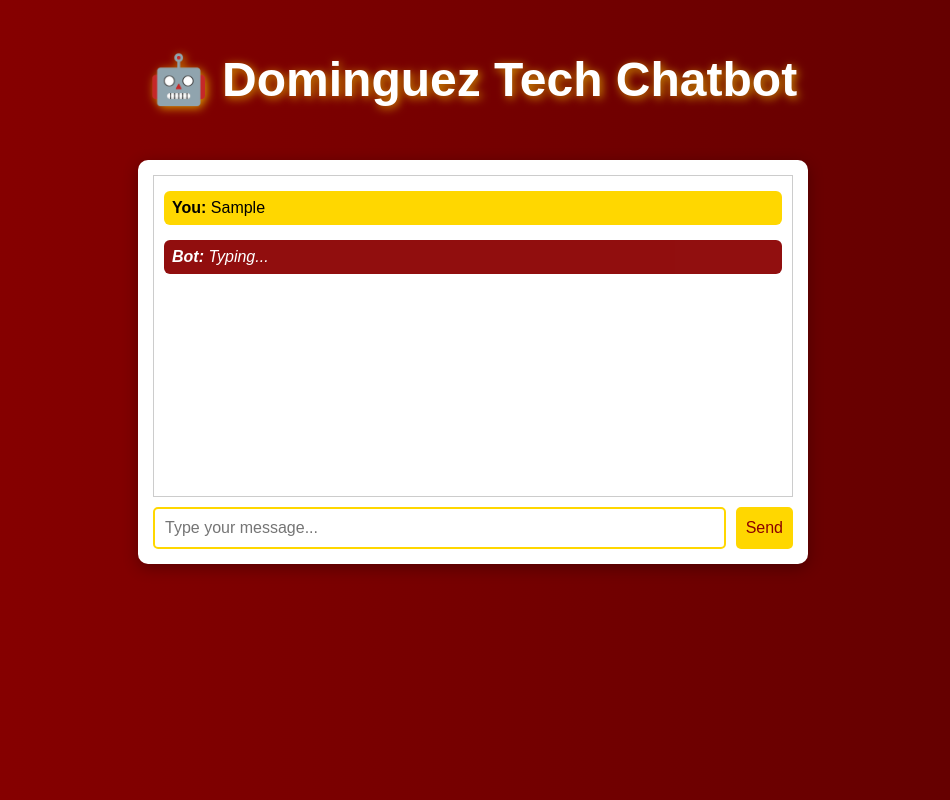
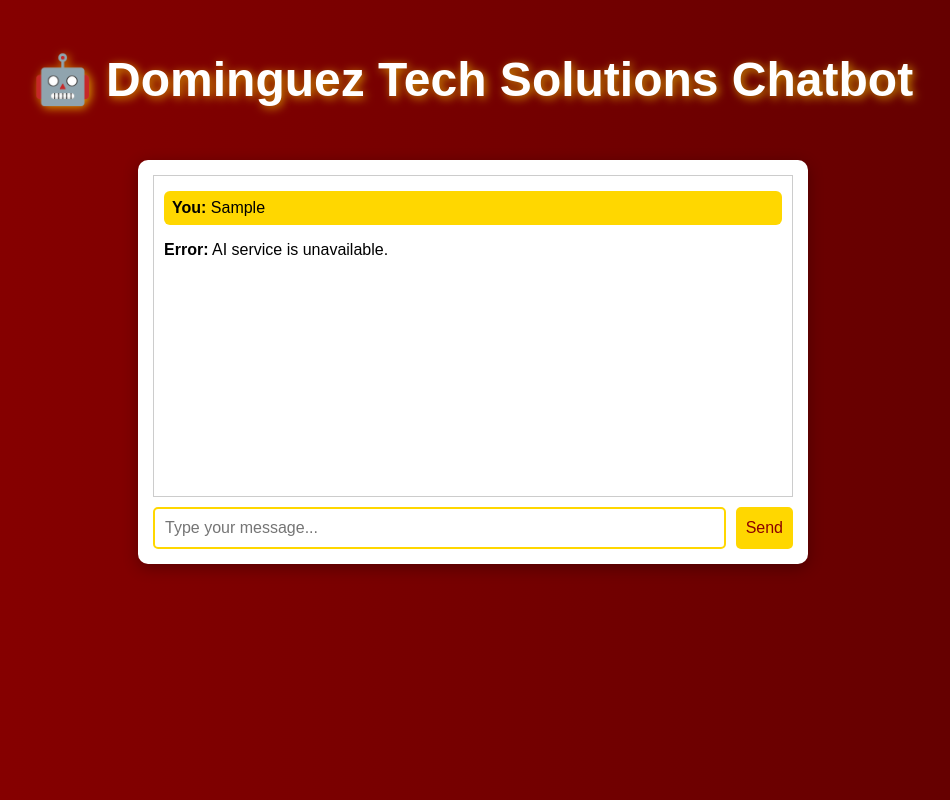
Before and after one commit to xtcedro/NodeLite, a website: page public/index.html in a window 1280 px wide. Both pictures are taken after typing "Sample" into the empty fields and a click on the button "Send". Shown: the whole page, without its empty margins (167-1117 px from the left). Drawn offline with nearby package versions, Linux system fonts and the light colour scheme; no server answers.

Commit message:
Update index.html

```diff
--- a/public/index.html
+++ b/public/index.html
@@ -3,14 +3,13 @@
 <head>
     <meta charset="UTF-8">
     <meta name="viewport" content="width=device-width, initial-scale=1.0">
-    <title>Dominguez Tech Chatbot</title>
+    <title>Dominguez Tech Solutions Chatbot</title>
     <link rel="stylesheet" href="assets/css/style.css">
-    <script src="https://cdnjs.cloudflare.com/ajax/libs/marked/4.0.10/marked.min.js"></script> <!-- Markdown Support -->
 </head>
 <body>
 
     <header>
-        <h1>🤖 Dominguez Tech Chatbot</h1>
+        <h1>🤖 Dominguez Tech Solutions Chatbot</h1>
     </header>
 
     <div class="chat-container">
@@ -24,27 +23,15 @@
 
     <script>
         async function sendMessage() {
-            const userInput = document.getElementById("user-input").value.trim();
+            const userInput = document.getElementById("user-input").value;
             if (!userInput) return;
 
             const chatBox = document.getElementById("chat-box");
-
-            // Append user message
-            const userMessage = document.createElement("p");
-            userMessage.classList.add("user-message", "fade-in");
-            userMessage.innerHTML = `<b>You:</b> ${userInput}`;
-            chatBox.appendChild(userMessage);
+            chatBox.innerHTML += `<p class="user-message"><b>You:</b> ${userInput}</p>`;
 
             document.getElementById("user-input").value = ""; // Clear input
-            chatBox.scrollTop = chatBox.scrollHeight; // Auto-scroll
 
             try {
-                // Show typing animation
-                const typingMessage = document.createElement("p");
-                typingMessage.classList.add("bot-message", "typing-animation");
-                typingMessage.innerHTML = `<b>Bot:</b> Typing...`;
-                chatBox.appendChild(typingMessage);
-
                 const response = await fetch("/api/chat", {
                     method: "POST",
                     headers: { "Content-Type": "application/json" },
@@ -52,21 +39,10 @@
                 });
 
                 const data = await response.json();
-                chatBox.removeChild(typingMessage); // Remove typing animation
-
-                // Append bot response with markdown support
-                const botMessage = document.createElement("p");
-                botMessage.classList.add("bot-message", "fade-in");
-                botMessage.innerHTML = `<b>Bot:</b> ${marked.parse(data.reply)}`;
-                chatBox.appendChild(botMessage);
-
+                chatBox.innerHTML += `<p class="bot-message"><b>Bot:</b> ${data.reply}</p>`;
                 chatBox.scrollTop = chatBox.scrollHeight; // Auto-scroll
             } catch (error) {
-                chatBox.removeChild(typingMessage);
-                const errorMessage = document.createElement("p");
-                errorMessage.classList.add("error-message", "fade-in");
-                errorMessage.innerHTML = `<b>Error:</b> AI service is unavailable.`;
-                chatBox.appendChild(errorMessage);
+                chatBox.innerHTML += `<p class="error-message"><b>Error:</b> AI service is unavailable.</p>`;
             }
         }
     </script>
```
